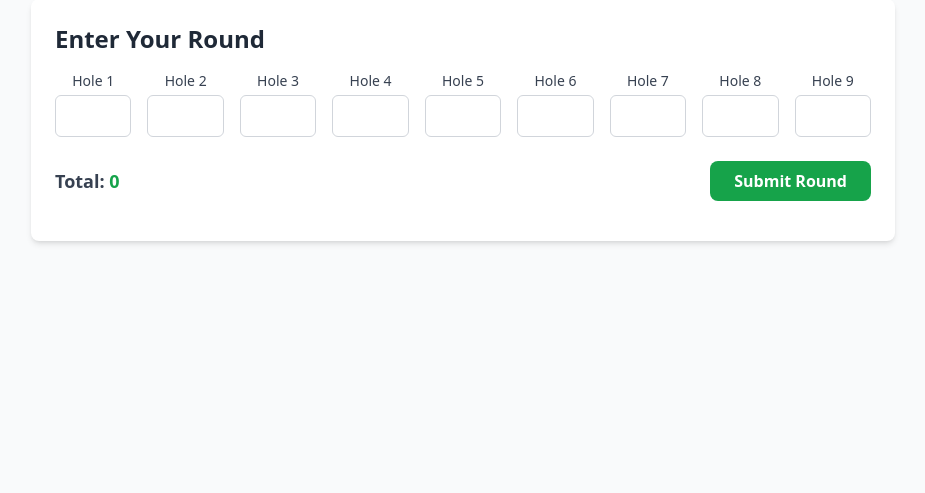
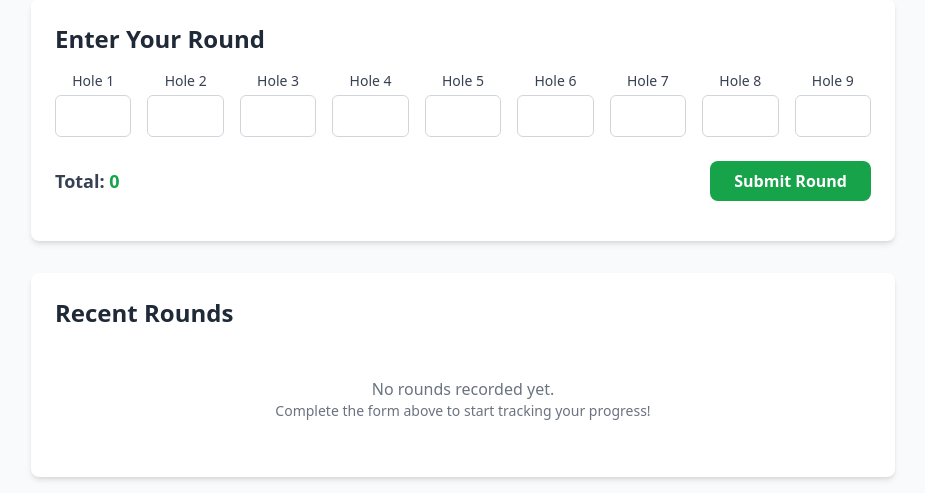
Before and after one commit to jlbrooks/learntogolf, a Flask app: page / in a window 1280 px wide. Shown: the part 409-902 px from the top of the page, without its empty margins (177-1102 px from the left). Before the commit the page ends 653 px from the top, so only its background shows below. Run offline with Flask 3, Linux system fonts and the light colour scheme; some libraries are stand-ins or nearby versions.

Commit message:
Round history display

```diff
--- a/app.py
+++ b/app.py
@@ -80,5 +80,14 @@ def get_progress():
                          level_info=level_info,
                          recent_rounds=recent_rounds)
 
+@app.route('/history')
+def get_history():
+    player = data_store.player
+    recent_rounds = player.get_recent_rounds(10)
+
+    return render_template('history_section.html',
+                         player=player,
+                         recent_rounds=recent_rounds)
+
 if __name__ == '__main__':
     app.run(debug=True)
--- /dev/null
+++ b/templates/history_section.html
@@ -0,0 +1,53 @@
+<h2 class="text-2xl font-semibold text-gray-800 mb-4">Recent Rounds</h2>
+{% if recent_rounds %}
+    <div class="space-y-3">
+        {% for round in recent_rounds %}
+            <div class="flex items-center justify-between p-4 bg-gray-50 rounded-lg">
+                <div class="flex items-center space-x-4">
+                    <div class="text-center">
+                        <div class="text-2xl font-bold {% if round.total <= 36 %}text-green-600{% else %}text-gray-600{% endif %}">
+                            {{ round.total }}
+                        </div>
+                        <div class="text-xs text-gray-500">Total</div>
+                    </div>
+
+                    <div class="flex-1">
+                        <div class="flex items-center space-x-2 mb-1">
+                            <span class="text-sm font-medium text-gray-700">Level {{ round.level }}</span>
+                            {% if round.leveled_up %}
+                                <span class="inline-block bg-yellow-100 text-yellow-800 text-xs px-2 py-1 rounded-full">Level Up!</span>
+                            {% elif round.total <= 36 %}
+                                <span class="inline-block bg-green-100 text-green-800 text-xs px-2 py-1 rounded-full">Par or Better</span>
+                            {% endif %}
+                        </div>
+
+                        <div class="grid grid-cols-9 gap-1 text-xs">
+                            {% for hole_score in round.holes %}
+                                <div class="text-center py-1 px-1 bg-white rounded border
+                                          {% if hole_score <= 4 %}border-green-200 text-green-700
+                                          {% elif hole_score <= 6 %}border-yellow-200 text-yellow-700
+                                          {% else %}border-red-200 text-red-700{% endif %}">
+                                    {{ hole_score }}
+                                </div>
+                            {% endfor %}
+                        </div>
+                    </div>
+                </div>
+
+                <div class="text-right">
+                    <div class="text-sm text-gray-500">
+                        {{ round.date.strftime('%m/%d/%y') }}
+                    </div>
+                    <div class="text-xs text-gray-400">
+                        {{ round.date.strftime('%I:%M %p') }}
+                    </div>
+                </div>
+            </div>
+        {% endfor %}
+    </div>
+{% else %}
+    <div class="text-center py-8 text-gray-500">
+        <p>No rounds recorded yet.</p>
+        <p class="text-sm">Complete the form above to start tracking your progress!</p>
+    </div>
+{% endif %}
--- a/templates/index.html
+++ b/templates/index.html
@@ -73,7 +73,7 @@
                       hx-post="/score"
                       hx-target="#form-response"
                       hx-swap="innerHTML"
-                      hx-on::after-request="if(event.detail.successful) { document.getElementById('score-form').reset(); updateTotal(); htmx.trigger('#progress-section', 'refresh'); }">
+                      hx-on::after-request="if(event.detail.successful) { document.getElementById('score-form').reset(); updateTotal(); htmx.trigger('#progress-section', 'refresh'); htmx.trigger('#history-section', 'refresh'); }">
                     <div class="grid grid-cols-3 gap-4 md:grid-cols-9">
                         <div class="text-center">
                             <label for="hole1" class="block text-sm font-medium text-gray-700 mb-1">Hole 1</label>
@@ -136,6 +136,17 @@
                 <!-- Response area for HTMX -->
                 <div id="form-response" class="mt-4"></div>
             </div>
+
+            <!-- Rounds History -->
+            <div id="history-section" class="bg-white rounded-lg shadow-md p-6"
+                 hx-get="/history"
+                 hx-trigger="load, refresh"
+                 hx-swap="innerHTML">
+                <h2 class="text-2xl font-semibold text-gray-800 mb-4">Recent Rounds</h2>
+                <div class="text-center text-gray-500">
+                    <p>Loading rounds...</p>
+                </div>
+            </div>
         </main>
 
         <script>
```
